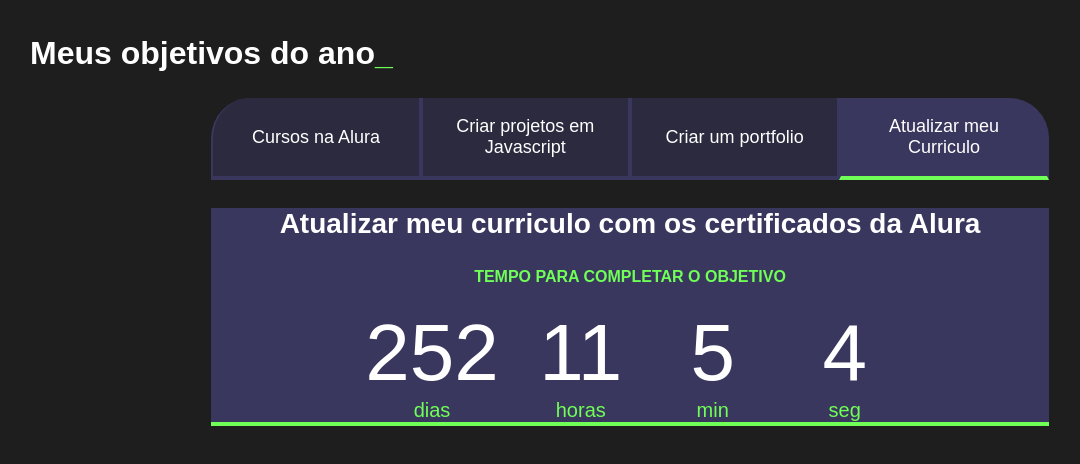
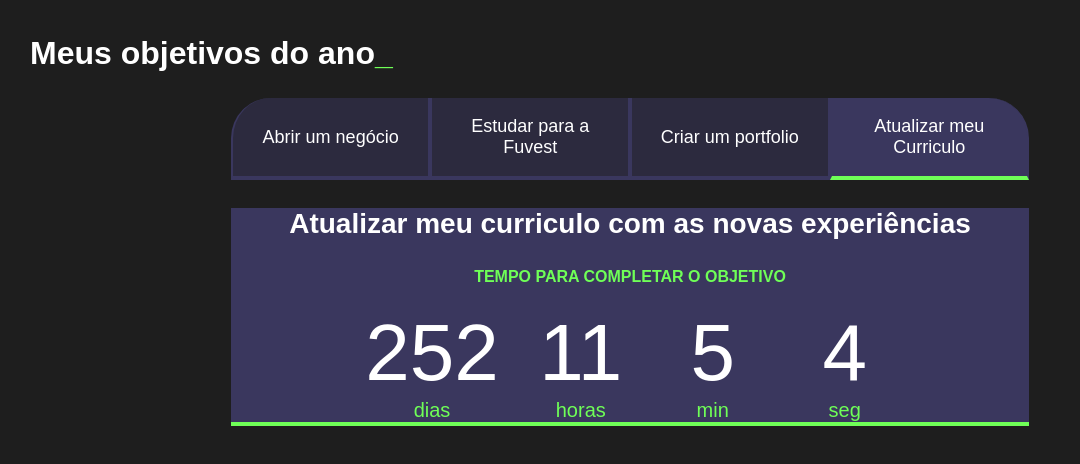
Before and after one commit to joaogabriellllllllllllllllllllllllllll/ProgetodeVida, a plain HTML site: page index.html in a window 1280 px wide. Both pictures are taken after a click on the button "Atualizar meu Curriculo". Shown: the whole page, without its empty margins (10-1090 px from the left). Drawn offline with Linux system fonts and the light colour scheme.

Commit message:
Update index.html

```diff
--- a/index.html
+++ b/index.html
@@ -12,14 +12,14 @@
         <link rel="stylesheet" href="style.css">
         <div class="conteudo">
             <div class="botoes">
-                <button class="botao ativo">Cursos na Alura</button>
-                <button class="botao">Criar projetos em Javascript</button>
+                <button class="botao ativo">Abrir um negócio</button>
+                <button class="botao">Estudar para a Fuvest</button>
                 <button class="botao">Criar um portfolio</button>
                 <button class="botao">Atualizar meu Curriculo</button>
             </div>
             <div class="abas-textos">
                 <div class="aba-conteudo ativo">
-                    <h3 class="aba-conteudo-titulo-principal">Estudar 4 Cursos na Alura</h3>
+                    <h3 class="aba-conteudo-titulo-principal">Ler 10 livros</h3>
                     <h4 class="aba-conteudo-titulo-secundario">Tempo para completar o objetivo</h4>
                     <div class="contador">
                         <div class="contador-digito">
@@ -41,7 +41,7 @@
                     </div>
                 </div>
                 <div class=aba-conteudo>
-                    <h3 class="aba-conteudo-titulo-principal">Criar 5 projetos em Java Script</h3>
+                    <h3 class="aba-conteudo-titulo-principal">Refazer 5 provas</h3>
                     <h4 class="aba-conteudo-titulo-secundario">Tempo para completar o objetivo</h4>
                     <div class="contador">
                         <div class="contador-digito">
@@ -85,7 +85,7 @@
                     </div>
                 </div>
                 <div class=aba-conteudo>
-                    <h3 class="aba-conteudo-titulo-principal">Atualizar meu curriculo com os certificados da Alura</h3>
+                    <h3 class="aba-conteudo-titulo-principal">Atualizar meu curriculo com as novas experiências</h3>
                     <h4 class="aba-conteudo-titulo-secundario">Tempo para completar o objetivo</h4>
                     <div class="contador">
                         <div class="contador-digito">
```
